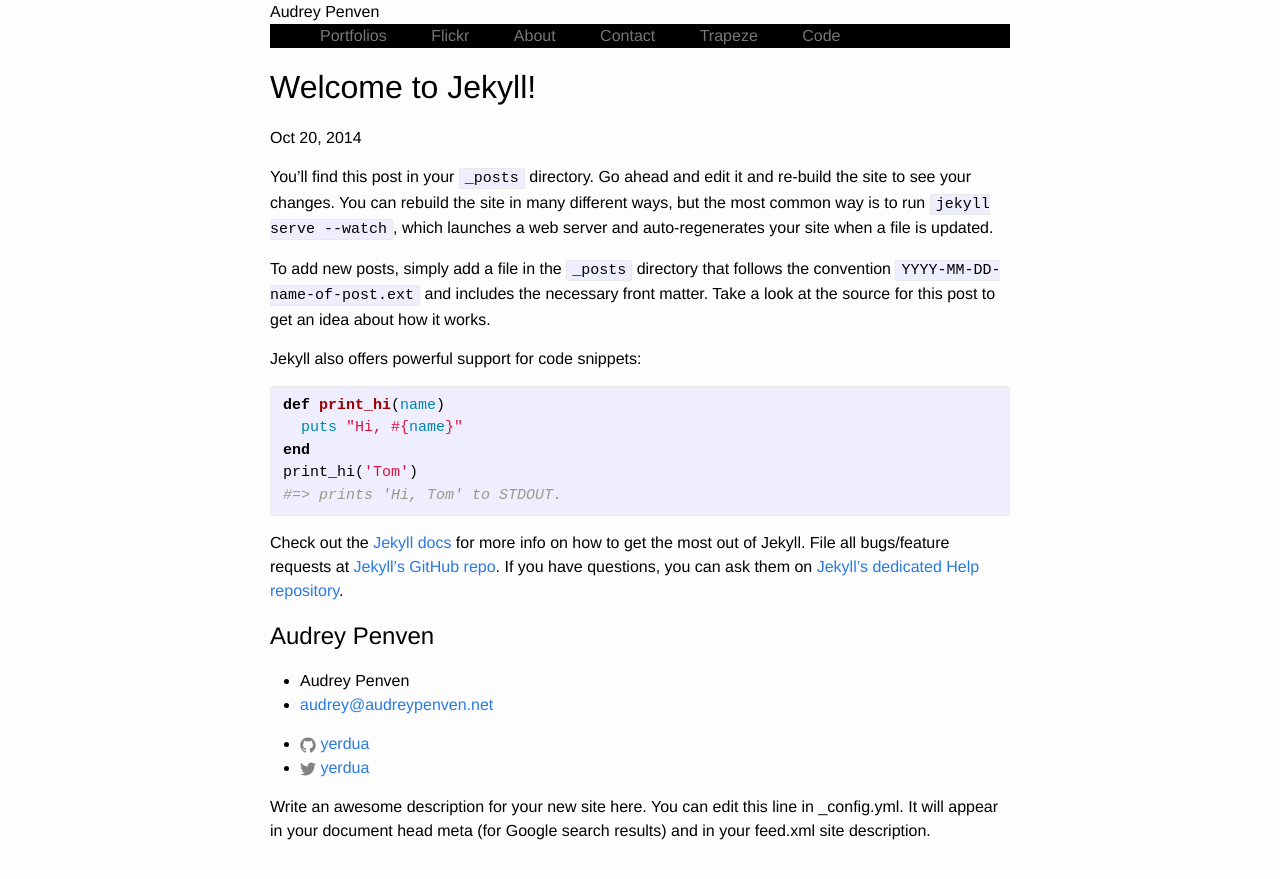
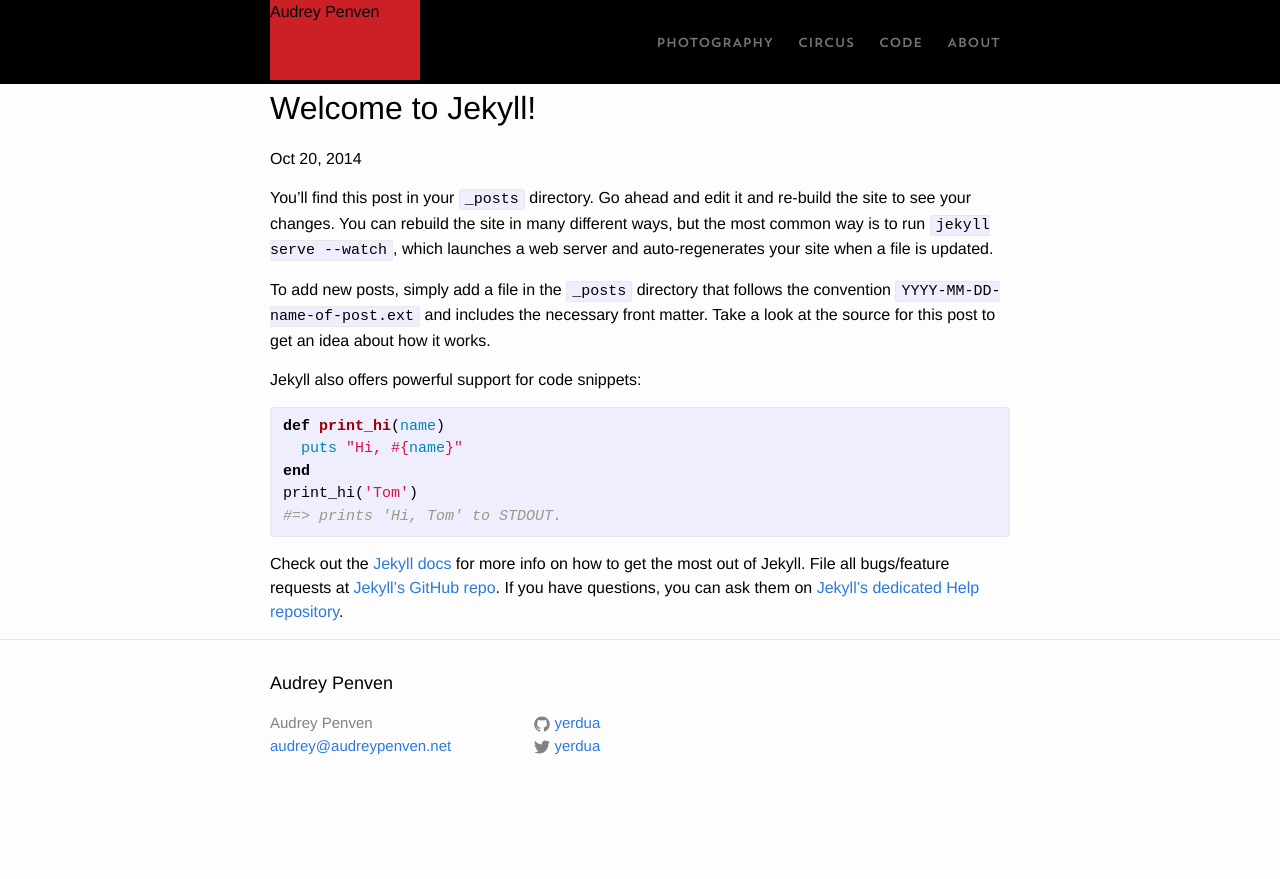
Before and after one commit to yerdua/audreypenven.net-jekyll, a Jekyll site: the page built from _posts/2014-10-20-welcome-to-jekyll.markdown, in a window 1280 px wide. Shown: the top 879 px of the page. Built offline with Jekyll 4.4.1, drawn with Linux system fonts in a browser that asks for light colours; some web fonts are replaced.

Commit message:
styling, layout, variables and other things

```diff
--- a/_config.yml
+++ b/_config.yml
@@ -1,10 +1,6 @@
 # Site settings
 title: Audrey Penven
 email: audrey@audreypenven.net
-description: > # this means to ignore newlines until "baseurl:"
-  Write an awesome description for your new site here. You can edit this
-  line in _config.yml. It will appear in your document head meta (for
-  Google search results) and in your feed.xml site description.
 baseurl: "" # the subpath of your site, e.g. /blog/
 url: "http://audreypenven.net" # the base hostname & protocol for your site
 twitter_username: yerdua
--- a/_includes/header.html
+++ b/_includes/header.html
@@ -1,15 +1,14 @@
 <header class="site-header">
   <div class="wrapper">
-    <span class="site-tite">Audrey Penven</span>
+    <div class="logo">Audrey Penven</div>
+    <!-- <span class="site-title">Audrey Penven</span> -->
 
     <nav class="site-nav">
       <ul>
-        <li>Portfolios</li>
-        <li>Flickr</li>
+        <li>Photography</li>
+        <li>Circus</li>
+        <li>Code</li>
         <li>About</li>
-        <li>Contact</li>
-        <li>Trapeze</li>
-        <li>Code</li>
       </ul>
     </nav>
   </div>
--- a/_sass/_base.scss
+++ b/_sass/_base.scss
@@ -21,6 +21,10 @@
   // color: $text-color;
   background-color: $background-color;
   -webkit-text-size-adjust: 100%;
+}
+
+.site-header {
+  background-color: $black;
 }
 
 
--- /dev/null
+++ b/_sass/_fonts.scss
@@ -0,0 +1,27 @@
+/**
+ * @license
+ * MyFonts Webfont Build ID 2948561, 2015-01-07T01:40:11-0500
+ *
+ * The fonts listed in this notice are subject to the End User License
+ * Agreement(s) entered into by the website owner. All other parties are
+ * explicitly restricted from using the Licensed Webfonts(s).
+ *
+ * You may obtain a valid license at the URLs below.
+ *
+ * Webfont: TrendSansOne by Latinotype
+ * URL: http://www.myfonts.com/fonts/latinotype/trend/sans-one/
+ * Copyright: Copyright (c) 2012 by Daniel Hernandez &amp; Paula nazal. All rights reserved.
+ * Licensed pageviews: 10,000
+ *
+ *
+ * License: http://www.myfonts.com/viewlicense?type=web&buildid=2948561
+ *
+ * © 2015 MyFonts Inc
+*/
+
+
+/* @import must be at top of file, otherwise CSS will not work */
+@import url("//hello.myfonts.net/count/2cfdd1");
+
+
+@font-face {font-family: 'TrendSansOne';src: url('../fonts/trend_sans_one.eot');src: url('../fonts/trend_sans_one.eot?#iefix') format('embedded-opentype'),url('../fonts/trend_sans_one.woff2') format('woff2'),url('../fonts/trend_sans_one.woff') format('woff'),url('../fonts/trend_sans_one.ttf') format('truetype');}
--- /dev/null
+++ b/_sass/_index.scss
@@ -0,0 +1,7 @@
+#index_content {
+	.title-section {
+		height: 300px;
+		color: $blood-red;
+		background-color: $black;
+	}
+}
--- a/_sass/_layout.scss
+++ b/_sass/_layout.scss
@@ -1,13 +1,31 @@
-nav.site-nav {
+.site-header {
   background: $black;
-  color: $silver;
-  ul { list-style-type: none; }
-  li {
-    display: inline;
-    margin: 0 20px;
-    &:hover { color: $dark-cherry; }
+  .logo {
+  	float: left;
+  	height: 80px;
+  	width: 150px;
+  	background-color: $blood-red;
   }
+	nav.site-nav {
+	  color: $silver;
+  	float: right;
+	  ul {
+	  	list-style-type: none;
+	  	padding: 30px 0;
+	  	margin: 0;
+	  	margin-left: 200px;
+	  }
+	  li {
+	  	@include trend-sans-font;
+	  	font-size: 13px;
+	  	line-height: 20px;
+	    display: inline;
+	    margin: 0 10px;
+	    &:hover { color: $dark-cherry; }
+	  }
+	}
 }
+
 
 
 // /**
@@ -100,73 +118,73 @@
 
 
 
-// /**
-//  * Site footer
-//  */
-// .site-footer {
-//     border-top: 1px solid $grey-color-light;
-//     padding: $spacing-unit 0;
-// }
+/**
+ * Site footer
+ */
+.site-footer {
+    border-top: 1px solid $grey-color-light;
+    padding: $spacing-unit 0;
+}
 
-// .footer-heading {
-//     font-size: 18px;
-//     margin-bottom: $spacing-unit / 2;
-// }
+.footer-heading {
+    font-size: 18px;
+    margin-bottom: $spacing-unit / 2;
+}
 
-// .contact-list,
-// .social-media-list {
-//     list-style: none;
-//     margin-left: 0;
-// }
+.contact-list,
+.social-media-list {
+    list-style: none;
+    margin-left: 0;
+}
 
-// .footer-col-wrapper {
-//     font-size: 15px;
-//     color: $grey-color;
-//     margin-left: -$spacing-unit / 2;
-//     @extend %clearfix;
-// }
+.footer-col-wrapper {
+    font-size: 15px;
+    color: $grey-color;
+    margin-left: -$spacing-unit / 2;
+    @extend %clearfix;
+}
 
-// .footer-col {
-//     float: left;
-//     margin-bottom: $spacing-unit / 2;
-//     padding-left: $spacing-unit / 2;
-// }
+.footer-col {
+    float: left;
+    margin-bottom: $spacing-unit / 2;
+    padding-left: $spacing-unit / 2;
+}
 
-// .footer-col-1 {
-//     width: -webkit-calc(35% - (#{$spacing-unit} / 2));
-//     width:         calc(35% - (#{$spacing-unit} / 2));
-// }
+.footer-col-1 {
+    width: -webkit-calc(35% - (#{$spacing-unit} / 2));
+    width:         calc(35% - (#{$spacing-unit} / 2));
+}
 
-// .footer-col-2 {
-//     width: -webkit-calc(20% - (#{$spacing-unit} / 2));
-//     width:         calc(20% - (#{$spacing-unit} / 2));
-// }
+.footer-col-2 {
+    width: -webkit-calc(20% - (#{$spacing-unit} / 2));
+    width:         calc(20% - (#{$spacing-unit} / 2));
+}
 
-// .footer-col-3 {
-//     width: -webkit-calc(45% - (#{$spacing-unit} / 2));
-//     width:         calc(45% - (#{$spacing-unit} / 2));
-// }
+.footer-col-3 {
+    width: -webkit-calc(45% - (#{$spacing-unit} / 2));
+    width:         calc(45% - (#{$spacing-unit} / 2));
+}
 
-// @include media-query($on-laptop) {
-//     .footer-col-1,
-//     .footer-col-2 {
-//         width: -webkit-calc(50% - (#{$spacing-unit} / 2));
-//         width:         calc(50% - (#{$spacing-unit} / 2));
-//     }
+@include media-query($on-laptop) {
+    .footer-col-1,
+    .footer-col-2 {
+        width: -webkit-calc(50% - (#{$spacing-unit} / 2));
+        width:         calc(50% - (#{$spacing-unit} / 2));
+    }
 
-//     .footer-col-3 {
-//         width: -webkit-calc(100% - (#{$spacing-unit} / 2));
-//         width:         calc(100% - (#{$spacing-unit} / 2));
-//     }
-// }
+    .footer-col-3 {
+        width: -webkit-calc(100% - (#{$spacing-unit} / 2));
+        width:         calc(100% - (#{$spacing-unit} / 2));
+    }
+}
 
-// @include media-query($on-palm) {
-//     .footer-col {
-//         float: none;
-//         width: -webkit-calc(100% - (#{$spacing-unit} / 2));
-//         width:         calc(100% - (#{$spacing-unit} / 2));
-//     }
-// }
+@include media-query($on-palm) {
+    .footer-col {
+        float: none;
+        width: -webkit-calc(100% - (#{$spacing-unit} / 2));
+        width:         calc(100% - (#{$spacing-unit} / 2));
+    }
+}
 
 
 
--- /dev/null
+++ b/_sass/_mixins.scss
@@ -0,0 +1,4 @@
+@mixin trend-sans-font {
+	font-family: 'TrendSansOne';
+	text-transform: uppercase;
+}
--- /dev/null
+++ b/_sass/_variables.scss
@@ -0,0 +1,28 @@
+// Colors
+$blood-red: 	#CA2026;
+$slate: 			#565656;
+$black: 			#000000;
+$white: 			#FFFFFF;
+$dark-cherry: #7F141B;
+$silver: 			#777677;
+
+
+// TODO: clean this the fuck up
+// // Our variables
+$base-font-family: Helvetica, Arial, sans-serif;
+$base-font-size:   16px;
+$small-font-size:  $base-font-size * 0.875;
+$base-line-height: 1.5;
+
+$spacing-unit:     30px;
+
+$text-color:       #111;
+$background-color: #fdfdfd;
+$brand-color:      #2a7ae2;
+
+$grey-color:       #828282;
+$grey-color-light: lighten($grey-color, 40%);
+$grey-color-dark:  darken($grey-color, 25%);
+
+$on-palm:          600px;
+$on-laptop:        800px;
--- a/css/main.scss
+++ b/css/main.scss
@@ -3,34 +3,6 @@
 ---
 @charset "utf-8";
 
-// Colors
-$blood-red: 	#CA2026;
-$slate: 			#565656;
-$black: 			#000000;
-$white: 			#FFFFFF;
-$dark-cherry: #7F141B;
-$silver: 			#777677;
-
-
-
-// // Our variables
-$base-font-family: Helvetica, Arial, sans-serif;
-$base-font-size:   16px;
-$small-font-size:  $base-font-size * 0.875;
-$base-line-height: 1.5;
-
-$spacing-unit:     30px;
-
-$text-color:       #111;
-$background-color: #fdfdfd;
-$brand-color:      #2a7ae2;
-
-$grey-color:       #828282;
-$grey-color-light: lighten($grey-color, 40%);
-$grey-color-dark:  darken($grey-color, 25%);
-
-$on-palm:          600px;
-$on-laptop:        800px;
 
 
 
@@ -51,7 +23,12 @@
 
 // Import partials from `sass_dir` (defaults to `_sass`)
 @import
-        "base",
-        "layout",
-        "syntax-highlighting"
+	'fonts',
+	'variables',
+	'mixins',
+  'base',
+  'layout',
+  'syntax-highlighting',
+  //page-specific-styling:
+  'index'
 ;
```
Also changed, not shown: _includes/old_header.html (added, +27 -0 lines), Gemfile (line endings or trailing spaces), fonts/trend_sans_one.ttf (added), fonts/trend_sans_one.woff (added), fonts/trend_sans_one.woff2 (added), 2 other files. Lines whose indentation alone changed are shown as unchanged.
